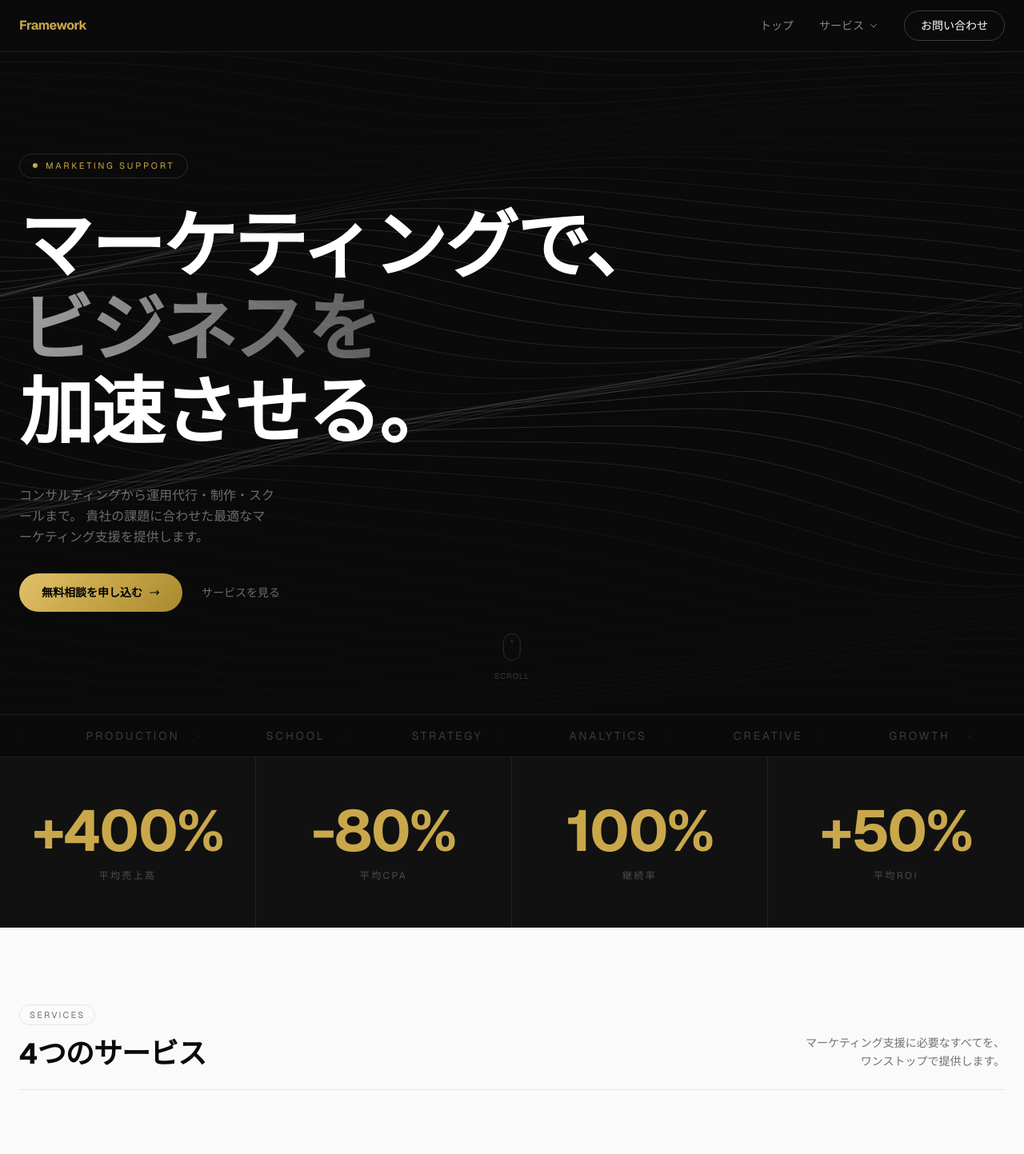
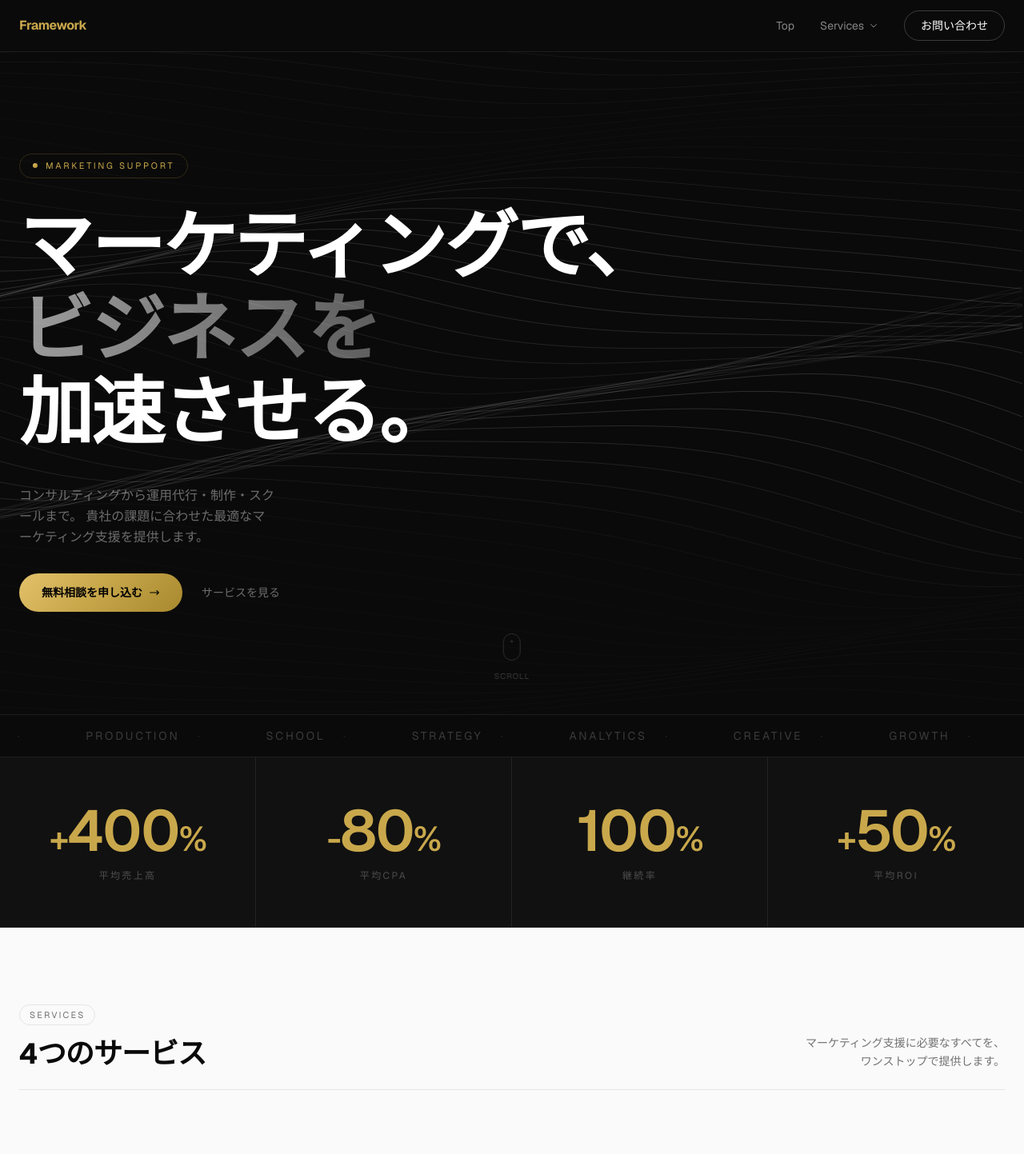
Before and after one commit to frmw-kt/frmw_hp, a Next.js app: page / in a window 1280 px wide. Shown: the top 1443 px of the page at 80% size. Built offline with nearby package versions, Linux system fonts and the light colour scheme.

Commit message:
トップページーフォントサイズ調整

```diff
--- a/src/app/page.tsx
+++ b/src/app/page.tsx
@@ -143,8 +143,15 @@ export default function HomePage() {
           <div className="grid grid-cols-2 md:grid-cols-4 divide-x divide-y md:divide-y-0 divide-white/8">
             {stats.map((s, i) => (
               <AnimateIn key={s.label} delay={(i + 1) as 1|2|3|4} className="py-14 px-8 text-center">
-                <p className="text-5xl md:text-6xl lg:text-7xl font-bold tracking-tight mb-3" style={{ color: GOLD }}>
-                  {s.value}
+                <p className="text-5xl md:text-6xl lg:text-7xl font-semibold tracking-tight mb-3" style={{ color: GOLD }}>
+                  {(() => {
+                    const hasSign = s.value.startsWith('+') || s.value.startsWith('-');
+                    const sign = hasSign ? s.value[0] : '';
+                    const rest = hasSign ? s.value.slice(1) : s.value;
+                    const num = rest.replace('%', '');
+                    const hasPct = rest.includes('%');
+                    return <>{sign && <span className="text-[0.6em]">{sign}</span>}{num}{hasPct && <span className="text-[0.6em]">%</span>}</>;
+                  })()}
                 </p>
                 <p className="text-xs text-white/25 uppercase tracking-[0.2em]">{s.label}</p>
               </AnimateIn>
--- a/src/components/Header.tsx
+++ b/src/components/Header.tsx
@@ -25,7 +25,7 @@ export default function Header() {
         {/* Desktop */}
         <nav className="hidden md:flex items-center gap-8">
           <Link href="/" className="text-sm text-white/50 hover:text-white transition-colors duration-200 underline-draw">
-            トップ
+            Top
           </Link>
           <div
             className="relative"
@@ -33,7 +33,7 @@ export default function Header() {
             onMouseLeave={() => setServicesOpen(false)}
           >
             <button className="text-sm text-white/50 hover:text-white transition-colors duration-200 flex items-center gap-1.5">
-              サービス
+              Services
               <svg className={`w-3 h-3 transition-transform duration-200 ${servicesOpen ? "rotate-180" : ""}`} fill="none" viewBox="0 0 24 24" stroke="currentColor">
                 <path strokeLinecap="round" strokeLinejoin="round" strokeWidth={2} d="M19 9l-7 7-7-7" />
               </svg>
@@ -71,7 +71,7 @@ export default function Header() {
 
       {menuOpen && (
         <div className="md:hidden bg-[#0a0a0a] border-t border-white/8 px-6 py-5 space-y-0.5">
-          <Link href="/" className="block py-3 text-sm text-white/50 hover:text-white" onClick={() => setMenuOpen(false)}>トップ</Link>
+          <Link href="/" className="block py-3 text-sm text-white/50 hover:text-white" onClick={() => setMenuOpen(false)}>Top</Link>
           <p className="pt-4 pb-2 text-xs text-white/20 uppercase tracking-widest">Services</p>
           {services.map((s) => (
             <Link key={s.href} href={s.href} className="block py-3 text-sm text-white/50 hover:text-white pl-2" onClick={() => setMenuOpen(false)}>
```
